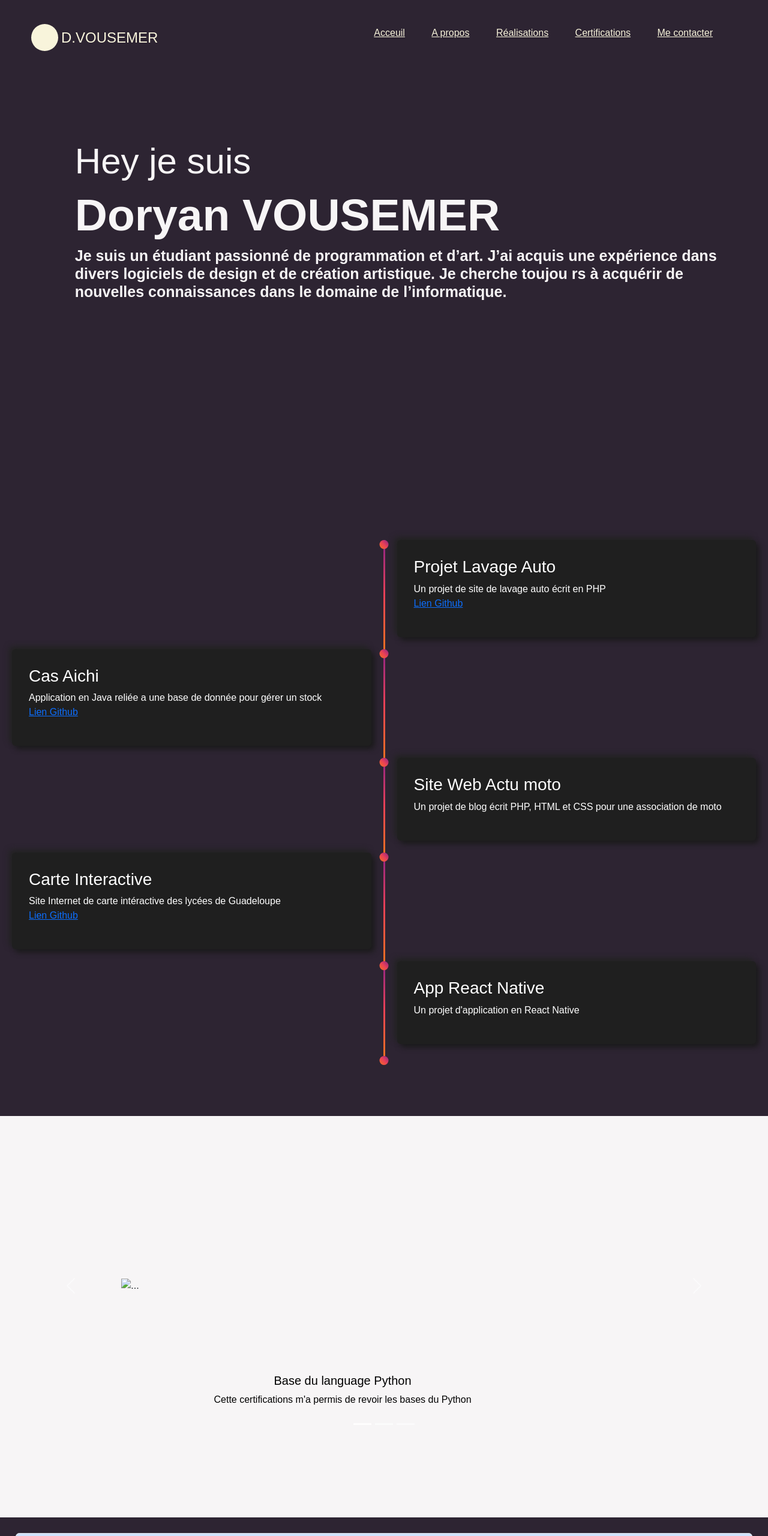
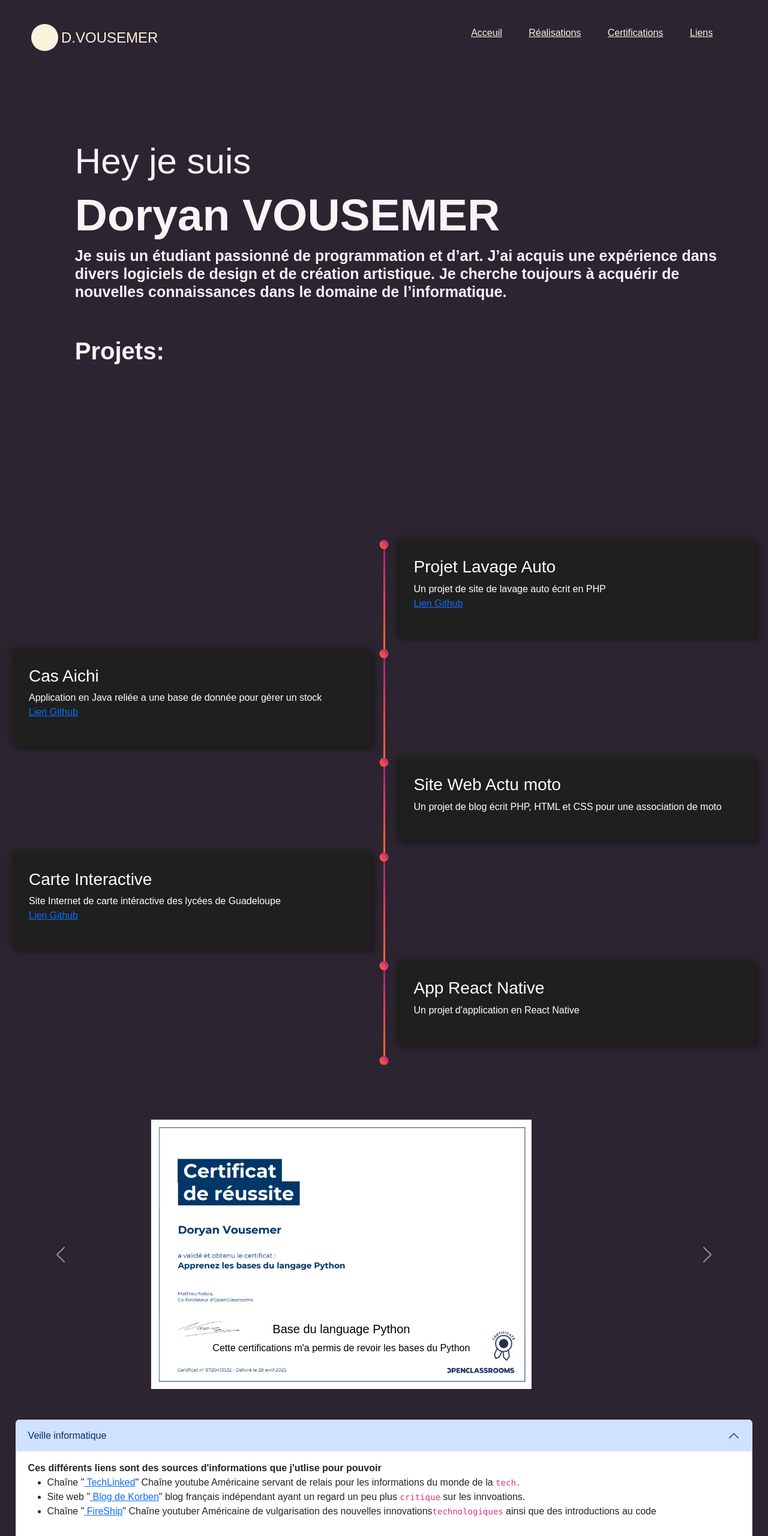
Before and after one commit to Flow-cmdO/Flow-cmdO.github.io, a plain HTML site: page index.html in a window 1280 px wide. Shown: the top 2560 px of the page at 60% size. Drawn offline with nearby package versions, Linux system fonts and the light colour scheme.

Commit message:
améliorations site

```diff
--- a/home.css
+++ b/home.css
@@ -25,6 +25,7 @@ body {
 }
 
 header {
+  position: sticky;
   padding: 40px 0 30px;
   display: flex;
   justify-content: space-between;
@@ -142,6 +143,13 @@ nav .liens-nav li a {
   color: #f7f5f6;
 }
 
+.main-text h3 {
+  font-size: 40px;
+  font-weight: bold;
+  color: #f7f5f6;
+}
+
+
 .design-section {
   display: flex;
   flex-direction: column;
@@ -185,14 +193,18 @@ nav .liens-nav li a {
 }
 
 .certifications {
-  background-color: #f7f5f6;
+  background-color: #2d2432;
   margin: auto;
-  padding: 2%;
-  padding-bottom: 10%;
+  padding: 0.5%;
+  padding-bottom: 2%;
 }
 
 .carousel-inner img {
-  padding: 20%;
+  padding: 0%;
+  width: 50%;
+  height: 50%;
+  max-width: 50%;
+  max-height: 50%;
   margin: auto;
 }
 
@@ -207,6 +219,28 @@ nav .liens-nav li a {
 .variouslinks {
   background-color: #2d2432;
   padding: 2%;
+}
+
+.carousel-control-next{
+  border-radius: 1%;
+}
+
+.carousel-control-prev{
+  border-radius: 1%;
+}
+
+.carousel-control-next:hover{
+  background-color: #2f294b;
+  transition: background-color .25s ease-in-out;
+    -moz-transition: background-color .55s ease-in-out;
+    -webkit-transition: background-color .55s ease-in-out;
+}
+
+.carousel-control-prev:hover{
+  background-color: #2f294b;
+  transition: background-color .25s ease-in-out;
+    -moz-transition: background-color .55s ease-in-out;
+    -webkit-transition: background-color .55s ease-in-out;
 }
 
 /* Media Queries for Responsiveness */
--- a/index.html
+++ b/index.html
@@ -26,26 +26,26 @@
                         <span></span>
                     </div>
                     <ul class="liens-nav">
-                        <li><a href="#">Acceuil</a></li>
-                        <li><a href="#">A propos</a></li>
-                        <li><a href="#">Réalisations</a></li>
-                        <li><a href="#">Certifications</a></li>
-                        <li><a href="#">Me contacter</a></li>
+                        <li><a href="#mainn">Acceuil</a></li>
+                        <li><a href="#workss">Réalisations</a></li>
+                        <li><a href="#cert">Certifications</a></li>
+                        <li><a href="#lnk">Liens</a></li>
                     </ul>
                 </nav>
             </header>
-            <div class="main-area">
+            <div class="main-area" id="mainn">
                 <div class="main-text">
                     <h5>Hey je suis <span class=""> suis un  étudiant </span></h5>
                     <h1>Doryan VOUSEMER</h1>
                     <h4>Je suis un étudiant passionné de programmation et d’art. J’ai acquis une expérience dans divers logiciels de
-                        design et de création artistique. Je cherche toujou
-                        rs à acquérir de nouvelles connaissances dans le domaine de l’informatique.</h4>
+                        design et de création artistique. Je cherche toujours à acquérir de nouvelles connaissances dans le domaine de l’informatique.</h4>
+                        <br>
+                        <h3>Projets:</h3>
                 </div>
                 </div>
             </div>
         </div>
-    <div class="works">
+    <div class="works" id="workss">
         <section class="design-section">
             <div class="timeline">
                               <div class="timeline-empty">
@@ -99,7 +99,7 @@
                 <div class="timeline-circle"></div>
                         </section>
     </div>
-    <div class="certifications">
+    <div class="certifications" id="cert">
         <div id="carouselExampleCaptions" class="carousel slide" data-bs-ride="carousel">
             <div class="carousel-indicators">
               <button type="button" data-bs-target="#carouselExampleCaptions" data-bs-slide-to="0" class="active" aria-current="true" aria-label="Slide 1"></button>
@@ -108,21 +108,21 @@
             </div>
             <div class="carousel-inner">
               <div class="carousel-item active">
-                <img src="..." class="d-block w-100" alt="...">
+                <img src="certif1.png" class="d-block w-100" alt="...">
                 <div class="carousel-caption d-none d-md-block">
                   <h5>Base du language Python</h5>
                   <p>Cette certifications m'a permis de revoir les bases du Python</p>
                 </div>
               </div>
               <div class="carousel-item">
-                <img src="..." class="d-block w-100" alt="...">
+                <img src="certif2.png" class="d-block w-100" alt="...">
                 <div class="carousel-caption d-none d-md-block">
                   <h5>Utilisez ChatGPT pour la productivité</h5>
                   <p>Cette certification m'a permis d'apprendre les bases de ChatGPT</p>
                 </div>
               </div>
               <div class="carousel-item">
-                <img src="..." class="d-block w-100" alt="...">
+                <img src="certif3.png" class="d-block w-100" alt="...">
                 <div class="carousel-caption d-none d-md-block">
                   <h5>Initiation à l'intelligence artificielle</h5>
                   <p>Cette certification, qui est en cours, me permet d'apprendre à utiliser différent services d'IA</p>
@@ -139,7 +139,7 @@
             </button>
           </div>
     </div>
-    <div class="variouslinks">
+    <div class="variouslinks" id="lnk">
         <div class="accordion" id="accordionExample">
             <div class="accordion-item">
               <h2 class="accordion-header">
@@ -166,19 +166,19 @@
               </h2>
               <div id="collapseTwo" class="accordion-collapse collapse" data-bs-parent="#accordionExample">
                 <div class="accordion-body">
-                  <strong>Lien vers ma page </strong><a href="">Github</a>
+                  <strong>Lien vers ma page </strong><a href="https://github.com/Flow-cmdO">Github</a>
                 </div>
               </div>
             </div>
             <div class="accordion-item">
               <h2 class="accordion-header">
                 <button class="accordion-button collapsed" type="button" data-bs-toggle="collapse" data-bs-target="#collapseThree" aria-expanded="false" aria-controls="collapseThree">
-                  Liens professionel
+                  Liens professionels
                 </button>
               </h2>
               <div id="collapseThree" class="accordion-collapse collapse" data-bs-parent="#accordionExample">
                 <div class="accordion-body">
-                  <strong>Ceci sont mes différents liens professionels contenant mon Linkedin et mon CV</strong>
+                  <strong>Ceci sont mes différents liens professionels contenant mon <a href="https://www.linkedin.com/in/doryan-vousemer-a07a342aa/">Linkedin</a> et mon <a href="Cv Étudiant Simple Blanc.pdf" download="Cv Étudiant Simple Blanc.pdf">CV</a></strong>
                 </div>
               </div>
             </div>
```
Also changed, not shown: certif1.png (added), certif2.png (added), certif3.png (added), 1 other file.
